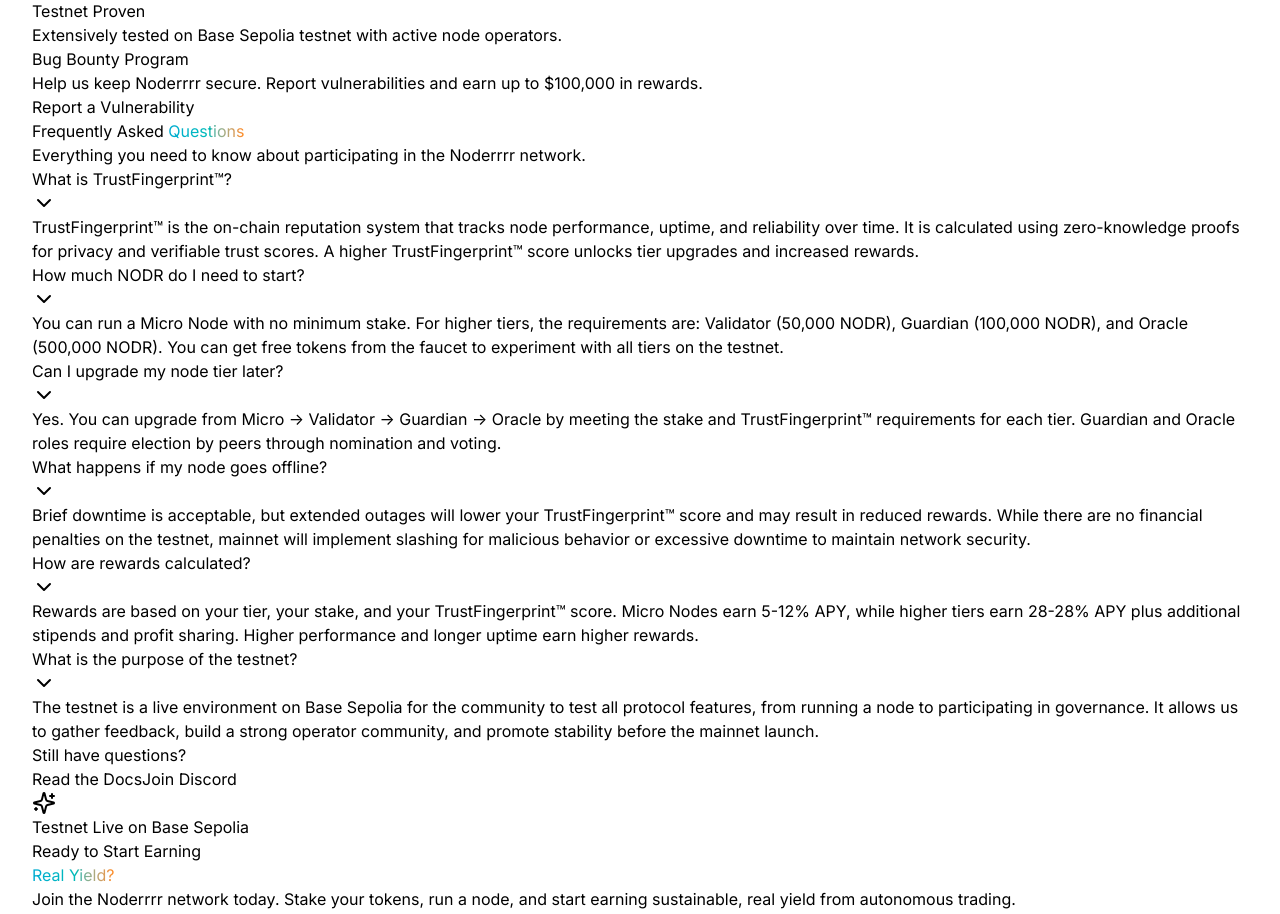
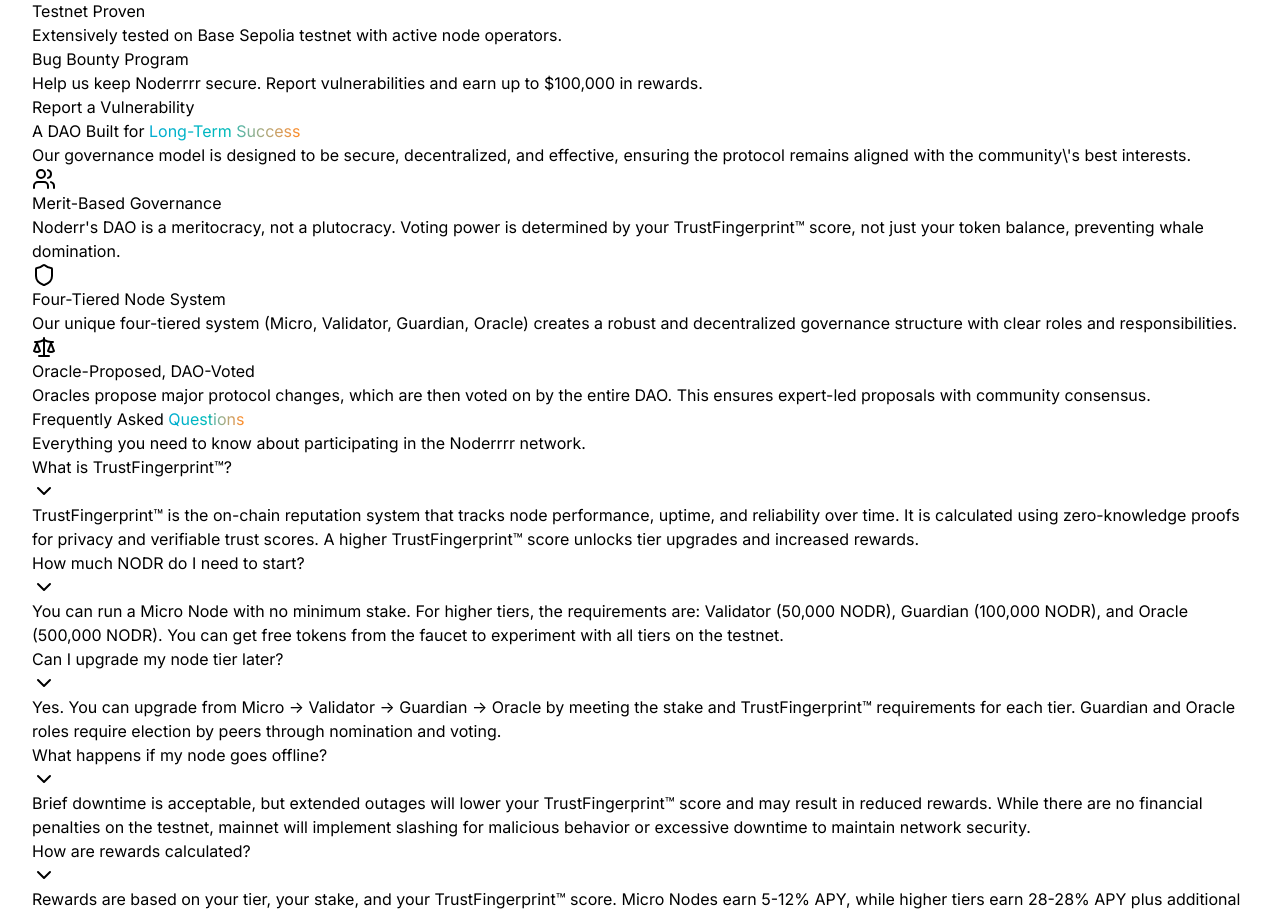
Before and after one commit to Noderrxyz/noderr-landing, a React (Vite) app in the folder client/: page / in a window 1280 px wide. Shown: the part 6230-7144 px from the top of the page. Built offline with nearby package versions, Linux system fonts and the light colour scheme.

Commit message:
Phase 4: Add DAO Governance section explaining governance structure

```diff
--- /dev/null
+++ b/client/src/components/sections/DaoGovernance.tsx
@@ -0,0 +1,61 @@
+import { motion } from 'framer-motion';
+import { Users, Shield, Scale, GitBranch } from 'lucide-react';
+
+const governanceFeatures = [
+  {
+    icon: Users,
+    title: 'Merit-Based Governance',
+    description: 'Noderr\'s DAO is a meritocracy, not a plutocracy. Voting power is determined by your TrustFingerprint™ score, not just your token balance, preventing whale domination.',
+  },
+  {
+    icon: Shield,
+    title: 'Four-Tiered Node System',
+    description: 'Our unique four-tiered system (Micro, Validator, Guardian, Oracle) creates a robust and decentralized governance structure with clear roles and responsibilities.',
+  },
+  {
+    icon: Scale,
+    title: 'Oracle-Proposed, DAO-Voted',
+    description: 'Oracles propose major protocol changes, which are then voted on by the entire DAO. This ensures expert-led proposals with community consensus.',
+  },
+];
+
+export function DaoGovernance() {
+  return (
+    <section id="dao-governance" className="section-padding">
+      <div className="container max-w-7xl mx-auto px-4">
+        <motion.div
+          initial={{ opacity: 0, y: 20 }}
+          whileInView={{ opacity: 1, y: 0 }}
+          viewport={{ once: true }}
+          className="text-center mb-16"
+        >
+          <h2 className="text-4xl sm:text-5xl font-bold mb-6">
+            A DAO Built for <span className="text-gradient">Long-Term Success</span>
+          </h2>
+          <p className="text-xl text-muted-foreground max-w-3xl mx-auto">
+            Our governance model is designed to be secure, decentralized, and effective, ensuring the protocol remains aligned with the community\'s best interests.
+          </p>
+        </motion.div>
+
+        <div className="grid md:grid-cols-3 gap-8">
+          {governanceFeatures.map((feature, index) => (
+            <motion.div
+              key={index}
+              initial={{ opacity: 0, y: 30 }}
+              whileInView={{ opacity: 1, y: 0 }}
+              viewport={{ once: true }}
+              transition={{ delay: 0.2 + index * 0.1 }}
+              className="p-8 rounded-2xl bg-card border border-border text-center"
+            >
+              <div className="inline-block p-4 rounded-full bg-primary/10 mb-6">
+                <feature.icon className="w-8 h-8 text-primary" />
+              </div>
+              <h3 className="text-2xl font-bold text-foreground mb-4">{feature.title}</h3>
+              <p className="text-muted-foreground">{feature.description}</p>
+            </motion.div>
+          ))}
+        </div>
+      </div>
+    </section>
+  );
+}
--- a/client/src/pages/Home.tsx
+++ b/client/src/pages/Home.tsx
@@ -9,6 +9,7 @@
 import { ModesForEveryUser } from '@/components/sections/ModesForEveryUser';
 import { TestnetAdvantages } from '@/components/sections/TestnetAdvantages';
 import { Security } from '@/components/sections/Security';
+import { DaoGovernance } from '@/components/sections/DaoGovernance';
 import { NodeRequirements } from '@/components/sections/NodeRequirements';
 import { FAQ } from '@/components/sections/FAQ';
 import { FinalCTA } from '@/components/sections/FinalCTA';
@@ -35,6 +36,7 @@
         <div id="security">
           <Security />
         </div>
+        <DaoGovernance />
         <FAQ />
         <FinalCTA />
       </main>
```
